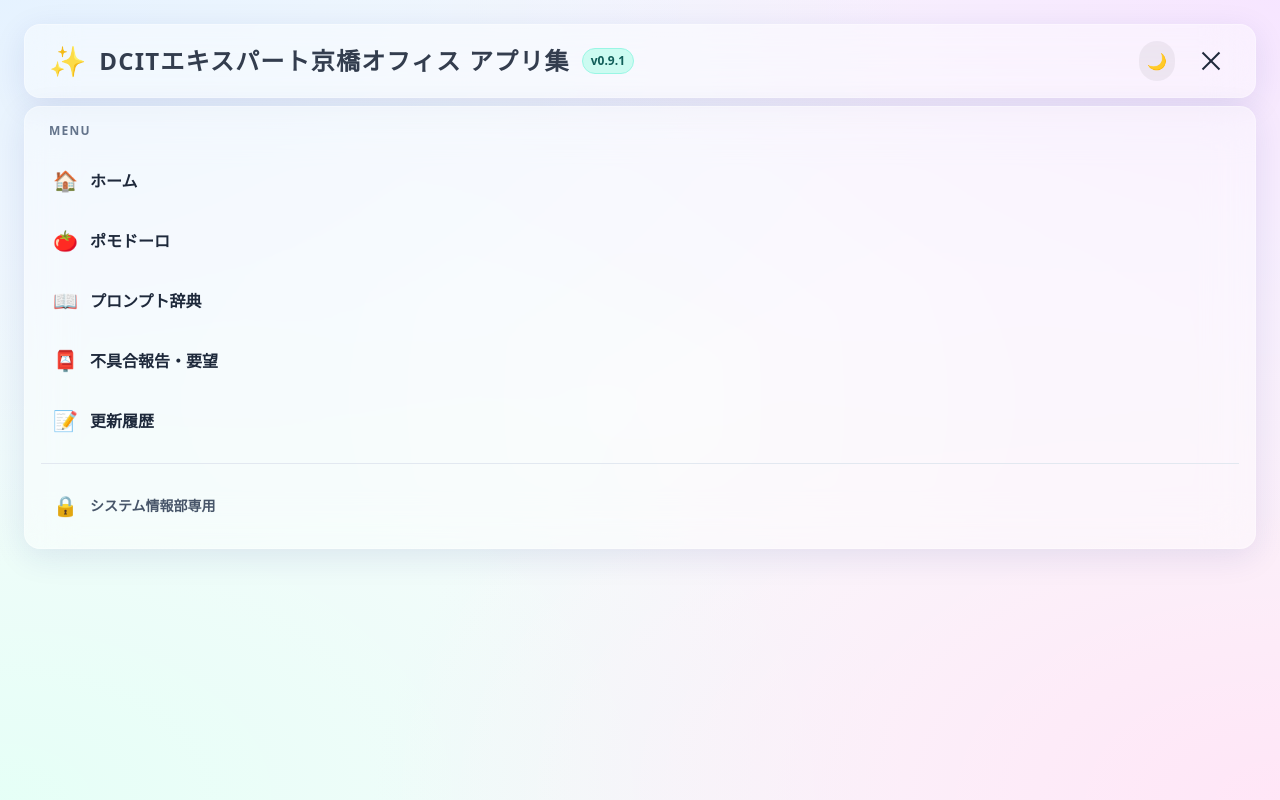
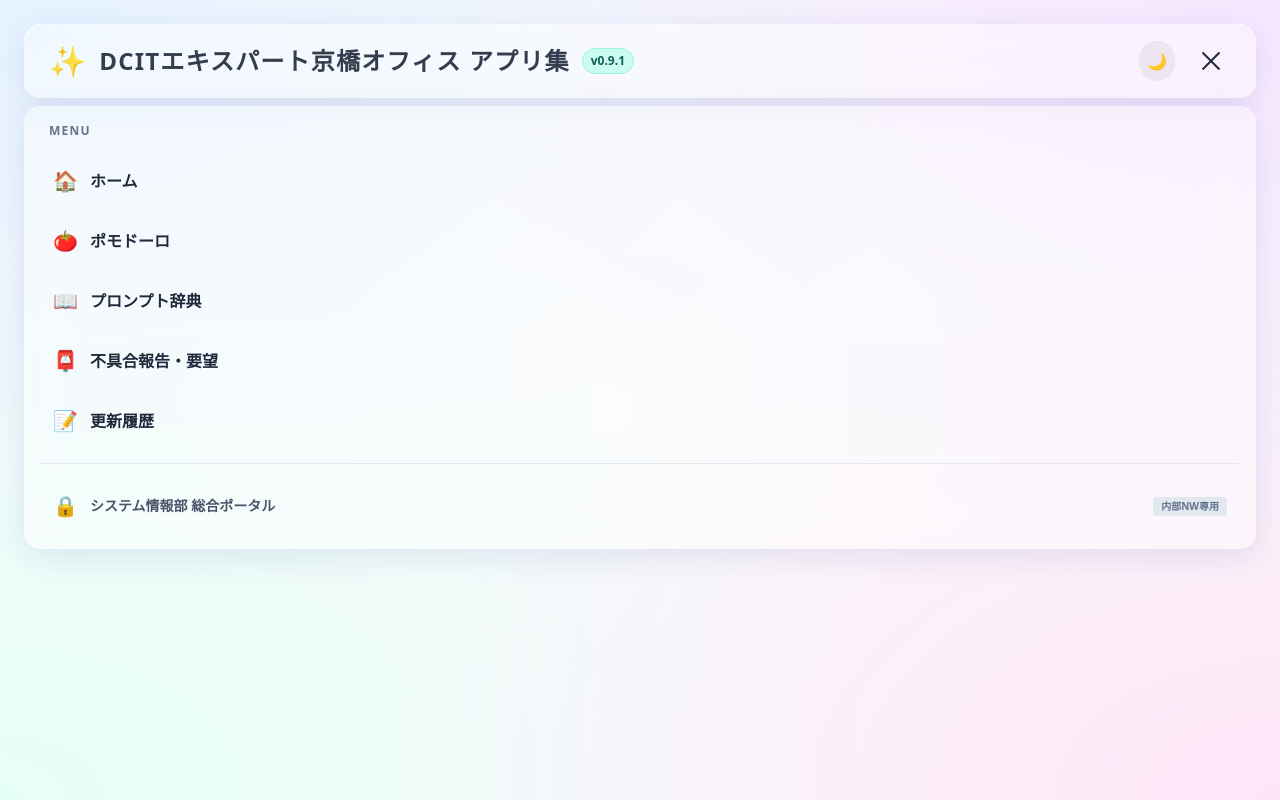
Before and after one commit to DC-IT-KYOBASHI/portalapp, a React (Vite) app: page /#/mynewapp in a window 1280 px wide. Both pictures are taken after a click on the button "メニューを開く". Built offline with nearby package versions, Linux system fonts and the light colour scheme.

Commit message:
fix: update admin portal link to root URL and add internal NW label

```diff
--- a/src/components/Header.tsx
+++ b/src/components/Header.tsx
@@ -116,11 +116,16 @@ export default function Header() {
 
           {/* 裏側の管理画面へのリンク */}
           <a
-            href="https://dcitex-kyobashi-se.joinus-dc-kyobashi.com/members/"
-            className="p-3 rounded-xl text-slate-600 dark:text-slate-400 hover:bg-slate-100 dark:hover:bg-white/5 flex items-center gap-3 transition-colors"
+            href="https://dcitex-kyobashi-se.joinus-dc-kyobashi.com/"
+            className="p-3 rounded-xl text-slate-600 dark:text-slate-400 hover:bg-slate-100 dark:hover:bg-white/5 flex items-center justify-between transition-colors group"
           >
-            <span className="text-xl">🔒</span>
-            <span className="text-sm font-bold">システム情報部専用</span>
+            <div className="flex items-center gap-3">
+              <span className="text-xl group-hover:scale-110 transition-transform">🔒</span>
+              <span className="text-sm font-bold">システム情報部 総合ポータル</span>
+            </div>
+            <span className="text-[10px] bg-slate-200 dark:bg-slate-700 text-slate-500 dark:text-slate-400 px-2 py-0.5 rounded font-bold">
+              内部NW専用
+            </span>
           </a>
         </div>
       )}
```
